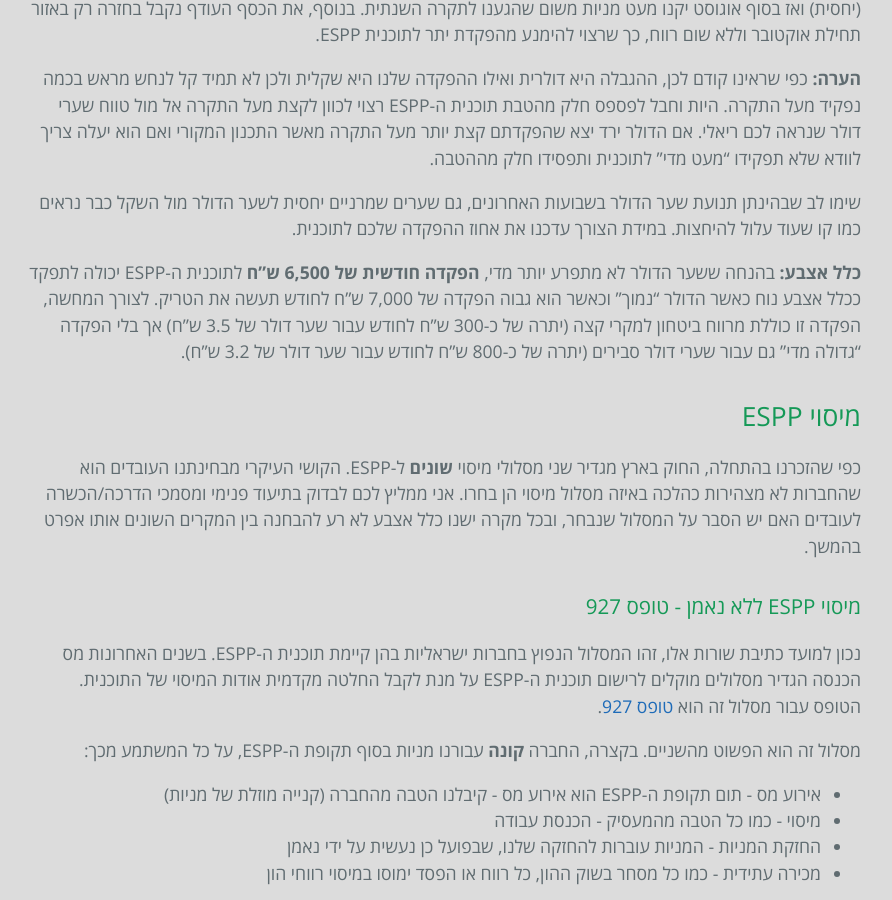
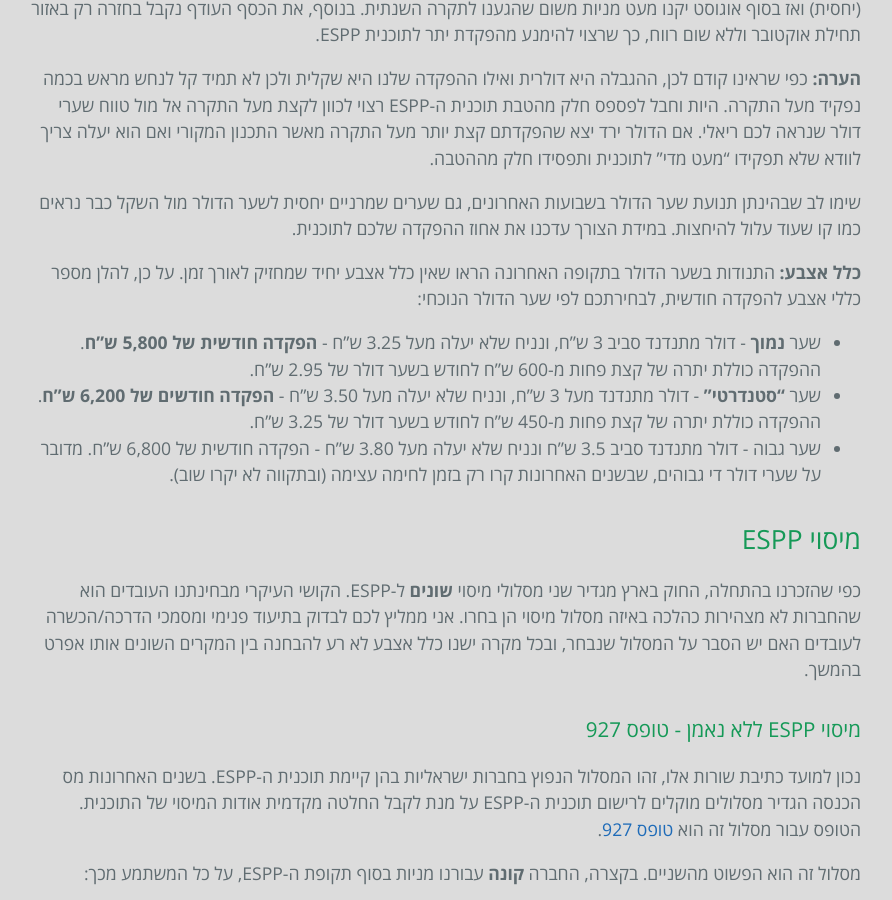
Before and after one commit to eyalitki/payslip101, a Jekyll site: the page built from docs/_posts/2023-03-28-מענקי-מניות-לעובדים-espp.markdown, in a window 1280 px wide and 900 px high, scrolled down 5881 px. Shown: the whole window, without its empty margins (195-1087 px from the left). Built offline with Jekyll 4.4.1, drawn with Linux system fonts in a browser that asks for light colours.

Commit message:
[maintenance] Improve USD to ILS rule of thumbs for ESPP
Instead of having a one-size-fits-all, have 3 ranges for
low, regular, and high USD rates vs the ILS.

Signed-off-by: Eyal Itkin <eyal.itkin@gmail.com>

```diff
--- a/docs/_posts/2023-03-28-מענקי-מניות-לעובדים-espp.markdown
+++ b/docs/_posts/2023-03-28-מענקי-מניות-לעובדים-espp.markdown
@@ -161,8 +161,10 @@ permalink: /post/מענקי-מניות-לעובדים-espp/
 שימו לב שבהינתן תנועת שער הדולר בשבועות האחרונים, גם שערים שמרניים יחסית לשער הדולר מול השקל כבר נראים כמו קו שעוד עלול להיחצות. במידת הצורך עדכנו את אחוז ההפקדה שלכם לתוכנית.
 
 
-**כלל אצבע:** בהנחה ששער הדולר לא מתפרע יותר מדי, **הפקדה חודשית של 6,500 ש"ח** לתוכנית ה-ESPP יכולה לתפקד ככלל אצבע נוח כאשר הדולר "נמוך" וכאשר הוא גבוה הפקדה של 7,000 ש"ח לחודש תעשה את הטריק. לצורך המחשה, הפקדה זו כוללת מרווח ביטחון למקרי קצה (יתרה של כ-300 ש"ח לחודש עבור שער דולר של 3.5 ש"ח) אך בלי הפקדה "גדולה מדי" גם עבור שערי דולר סבירים (יתרה של  כ-800 ש"ח לחודש עבור שער דולר של 3.2 ש"ח).
-
+**כלל אצבע:** התנודות בשער הדולר בתקופה האחרונה הראו שאין כלל אצבע יחיד שמחזיק לאורך זמן. על כן, להלן מספר כללי אצבע להפקדה חודשית, לבחירתכם לפי שער הדולר הנוכחי:
+ * שער **נמוך** - דולר מתנדנד סביב 3 ש"ח, ונניח שלא יעלה מעל 3.25 ש"ח - **הפקדה חודשית של 5,800 ש"ח**. ההפקדה כוללת יתרה של קצת פחות מ-600 ש"ח לחודש בשער דולר של 2.95 ש"ח.
+ * שער **"סטנדרטי"** - דולר מתנדנד מעל 3 ש"ח, ונניח שלא יעלה מעל 3.50 ש"ח - **הפקדה חודשים של 6,200 ש"ח**. ההפקדה כוללת יתרה של קצת פחות מ-450 ש"ח לחודש בשער דולר של 3.25 ש"ח.
+ * שער גבוה - דולר מתנדנד סביב 3.5 ש"ח ונניח שלא יעלה מעל 3.80 ש"ח - הפקדה חודשית של 6,800 ש"ח. מדובר על שערי דולר די גבוהים, שבשנים האחרונות קרו רק בזמן לחימה עצימה (ובתקווה לא יקרו שוב).
 
 ## מיסוי ESPP
 כפי שהזכרנו בהתחלה, החוק בארץ מגדיר שני מסלולי מיסוי **שונים** ל-ESPP. הקושי העיקרי מבחינתנו העובדים הוא שהחברות לא מצהירות כהלכה באיזה מסלול מיסוי הן בחרו. אני ממליץ לכם לבדוק בתיעוד פנימי ומסמכי הדרכה/הכשרה לעובדים האם יש הסבר על המסלול שנבחר, ובכל מקרה ישנו כלל אצבע לא רע להבחנה בין המקרים השונים אותו אפרט בהמשך.
```
Also changed, not shown: other parts of docs/_posts/2023-03-28-מענקי-מניות-לעובדים-espp.markdown (+2 -2 lines).
